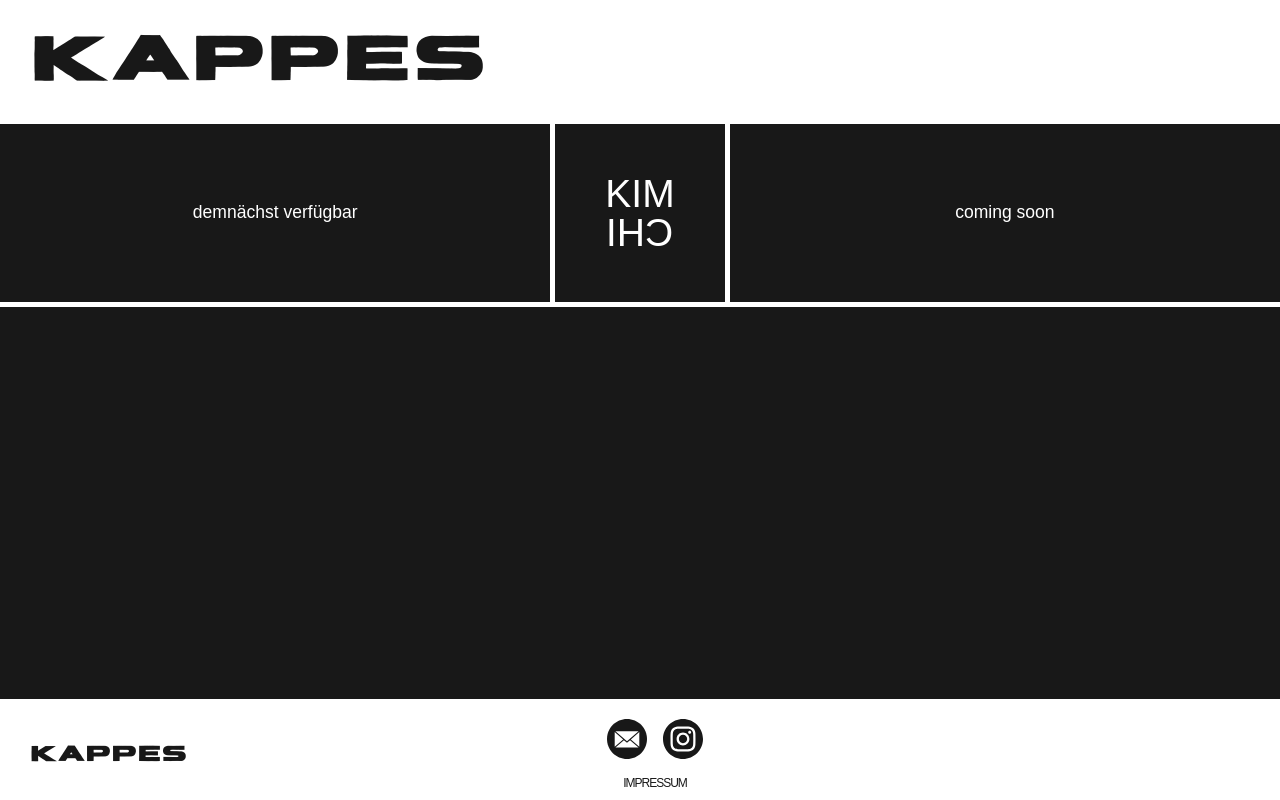
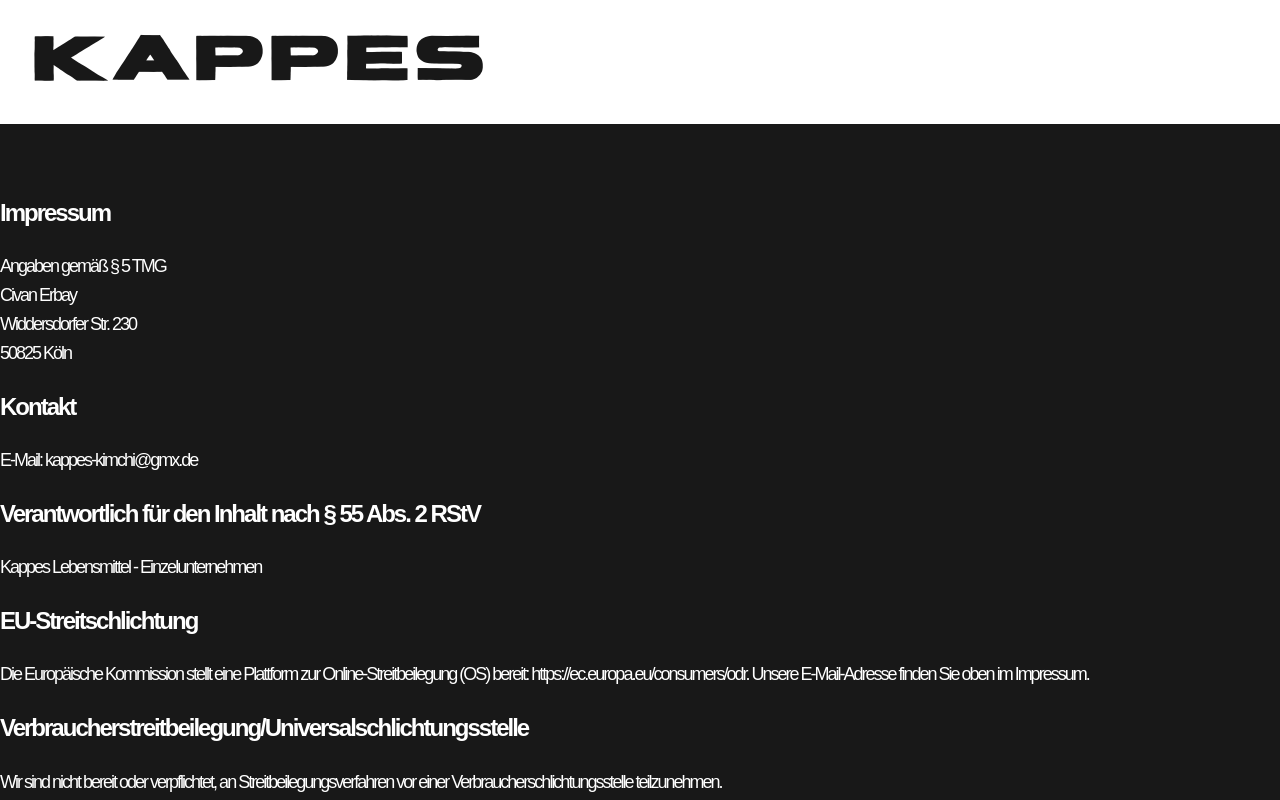
Before and after one commit to CivanErbay/kappes-kimchi-website, a Vue app: page / in a window 1280 px wide. Both pictures are taken after a click on the button "IMPRESSUM". Shown: the top 800 px of the page. Built offline with nearby package versions, Linux system fonts and the light colour scheme; a web font is replaced by a local one.

Commit message:
add internal links

```diff
--- a/src/App.vue
+++ b/src/App.vue
@@ -5,23 +5,28 @@
 import Products from "./components/Products.vue";
 import Description from "./components/Description.vue";
 import Footer from "./components/Footer.vue";
+import Impressum from "./components/Impressum.vue";
+import { ref } from "vue";
+
+const currPage = ref("landing");
 </script>
 
 <template>
   <div class="kk-content">
     <header>
-      <Logo msg="KAPPES" />
+      <Logo @page-trans="(page) => (currPage = page)" msg="KAPPES" />
       <!--   <Navigation></Navigation> -->
     </header>
 
     <main>
-      <Landing></Landing>
+      <Landing v-if="currPage == 'landing'"></Landing>
 
       <!--  <Products></Products> -->
       <!--  <Description></Description> -->
+      <Impressum v-if="currPage == 'impressum'"></Impressum>
     </main>
 
-    <Footer></Footer>
+    <Footer @page-trans="(page) => (currPage = page)"></Footer>
   </div>
 </template>
 
--- a/src/components/Footer.vue
+++ b/src/components/Footer.vue
@@ -2,7 +2,7 @@
 
 <template>
   <div class="kk-footer">
-    <p class="kk-footer__subhl">KAPPES</p>
+    <p @click="$emit('pageTrans', 'landing')"  class="kk-footer__subhl">KAPPES</p>
     <div class="kk-footer__links">
       <div class="kk-footer__social">
         <a href="mailto:kappes-kimchi@gmx.de" target="_blank">
@@ -15,7 +15,12 @@
           />
         </a>
       </div>
-      <button class="kk-footer__legal">IMPRESSUM</button>
+      <button
+        @click="$emit('pageTrans', 'impressum')"
+        class="kk-footer__legal"
+      >
+        IMPRESSUM
+      </button>
     </div>
     <div class="kk-footer__placeholder"></div>
   </div>
@@ -39,6 +44,7 @@
     font-size: 16px;
     margin-top: 10px;
     color: #181818;
+    cursor: pointer;
 
     @media screen and (min-width: 768px) {
       font-size: 22px;
--- /dev/null
+++ b/src/components/Impressum.vue
@@ -0,0 +1,94 @@
+<script setup></script>
+
+<template>
+  <div class="kk-impressum">
+    <h2>Impressum</h2>
+    <p>Angaben gemäß § 5 TMG</p>
+    <p>Civan Erbay</p>
+    <p>Widdersdorfer Str. 230</p>
+    <p>50825 Köln</p>
+    <h2>Kontakt</h2>
+    <p>E-Mail: kappes-kimchi@gmx.de</p>
+    <h2>Verantwortlich für den Inhalt nach § 55 Abs. 2 RStV</h2>
+    <p>Kappes Lebensmittel - Einzelunternehmen</p>
+    <h2>EU-Streitschlichtung</h2>
+    <p>
+      Die Europäische Kommission stellt eine Plattform zur
+      Online-Streitbeilegung (OS) bereit: https://ec.europa.eu/consumers/odr.
+      Unsere E-Mail-Adresse finden Sie oben im Impressum.
+    </p>
+    <h2>Verbraucher­streit­beilegung/Universal­schlichtungs­stelle</h2>
+    <p>
+      Wir sind nicht bereit oder verpflichtet, an Streitbeilegungsverfahren vor
+      einer Verbraucherschlichtungsstelle teilzunehmen.
+    </p>
+
+    <h2>Haftung für Inhalte</h2>
+    <p>
+      Als Diensteanbieter sind wir gemäß § 7 Abs.1 TMG für eigene Inhalte auf
+      diesen Seiten nach den allgemeinen Gesetzen verantwortlich. Nach §§ 8 bis
+      10 TMG sind wir als Diensteanbieter jedoch nicht verpflichtet,
+      übermittelte oder gespeicherte fremde Informationen zu überwachen oder
+      nach Umständen zu forschen, die auf eine rechtswidrige Tätigkeit
+      hinweisen. Verpflichtungen zur Entfernung oder Sperrung der Nutzung von
+      Informationen nach den allgemeinen Gesetzen bleiben hiervon unberührt.
+      Eine diesbezügliche Haftung ist jedoch erst ab dem Zeitpunkt der Kenntnis
+      einer konkreten Rechtsverletzung möglich. Bei Bekanntwerden von
+      entsprechenden Rechtsverletzungen werden wir diese Inhalte umgehend
+      entfernen.
+    </p>
+
+    <h2>Haftung für Links</h2>
+    <p>
+      Unser Angebot enthält Links zu externen Websites Dritter, auf deren
+      Inhalte wir keinen Einfluss haben. Deshalb können wir für diese fremden
+      Inhalte auch keine Gewähr übernehmen. Für die Inhalte der verlinkten
+      Seiten ist stets der jeweilige Anbieter oder Betreiber der Seiten
+      verantwortlich. Die verlinkten Seiten wurden zum Zeitpunkt der Verlinkung
+      auf mögliche Rechtsverstöße überprüft. Rechtswidrige Inhalte waren zum
+      Zeitpunkt der Verlinkung nicht erkennbar. Eine permanente inhaltliche
+      Kontrolle der verlinkten Seiten ist jedoch ohne konkrete Anhaltspunkte
+      einer Rechtsverletzung nicht zumutbar. Bei Bekanntwerden von
+      Rechtsverletzungen werden wir derartige Links umgehend entfernen.
+    </p>
+
+    <h2>Urheberrecht</h2>
+    <p class="kk-impressum--last-child">
+      Die durch die Seitenbetreiber erstellten Inhalte und Werke auf diesen
+      Seiten unterliegen dem deutschen Urheberrecht. Die Vervielfältigung,
+      Bearbeitung, Verbreitung und jede Art der Verwertung außerhalb der Grenzen
+      des Urheberrechtes bedürfen der schriftlichen Zustimmung des jeweiligen
+      Autors bzw. Erstellers. Downloads und Kopien dieser Seite sind nur für den
+      privaten, nicht kommerziellen Gebrauch gestattet. Soweit die Inhalte auf
+      dieser Seite nicht vom Betreiber erstellt wurden, werden die Urheberrechte
+      Dritter beachtet. Insbesondere werden Inhalte Dritter als solche
+      gekennzeichnet. Sollten Sie trotzdem auf eine Urheberrechtsverletzung
+      aufmerksam werden, bitten wir um einen entsprechenden Hinweis. Bei
+      Bekanntwerden von Rechtsverletzungen werden wir derartige Inhalte umgehend
+      entfernen.
+    </p>
+  </div>
+</template>
+
+<style lang="scss">
+.kk-impressum {
+  display: flex;
+  flex-direction: column;
+  letter-spacing: -2px;
+  margin-top: 50px;
+
+  h2 {
+    font-size: 24px;
+    font-weight: bold;
+    margin: 20px 0;
+  }
+
+  p {
+    font-size: 18px;
+  }
+
+  &--last-child {
+    margin-bottom: 50px;
+  }
+}
+</style>
--- a/src/components/Logo.vue
+++ b/src/components/Logo.vue
@@ -13,7 +13,9 @@
 
     <!-- <h2>KIMCHI</h2> -->
     <!-- <h1>{{ msg }}</h1> -->
-    <h1 class="kappes-headline">KAPPES</h1>
+    <h1 @click="$emit('pageTrans', 'landing')" class="kappes-headline">
+      KAPPES
+    </h1>
   </div>
 </template>
 
@@ -25,10 +27,10 @@
     font-family: "Revive80Phatt", sans-serif;
     font-size: 32px;
     padding: 30px;
-    //padding-bottom: 50px;
     background-color: #fff;
     color: #181818;
     width: 100%;
+    cursor: pointer;
 
     @media screen and (min-width: 768px) {
       font-size: 64px;
```
